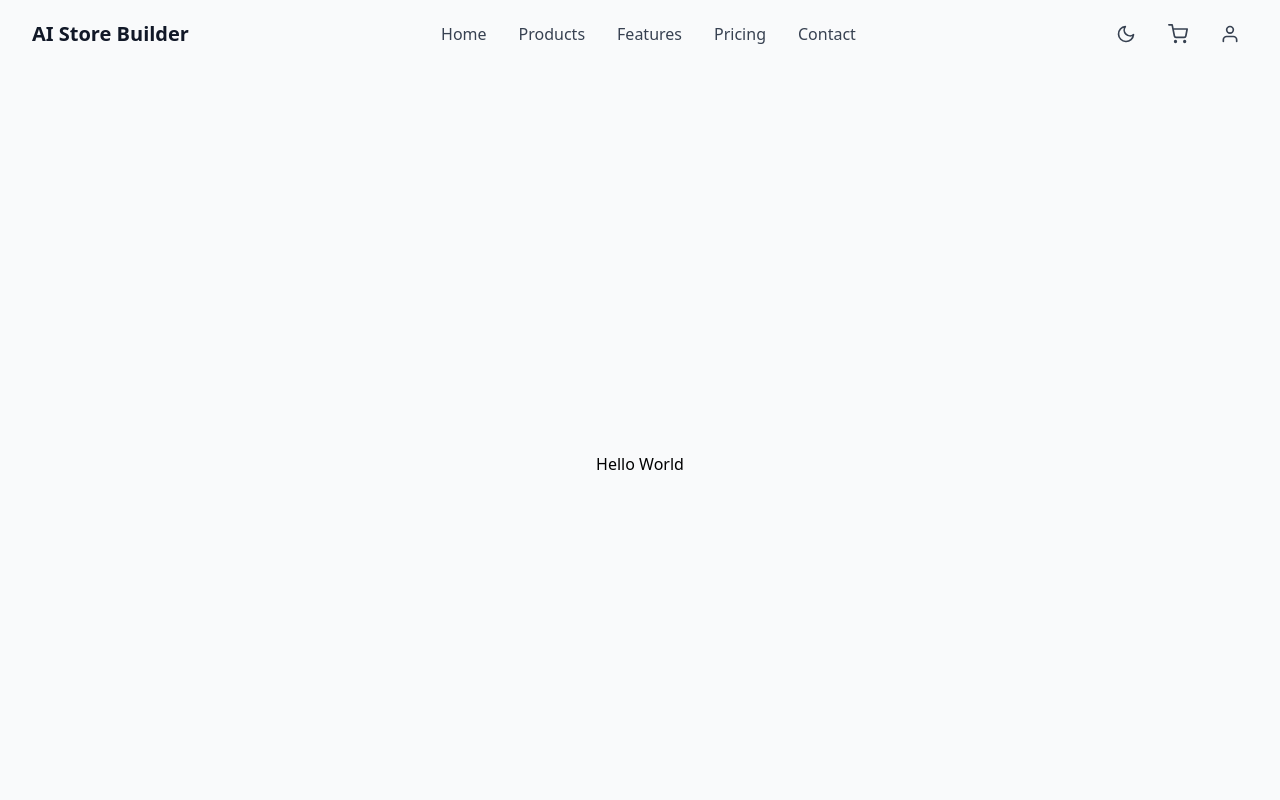
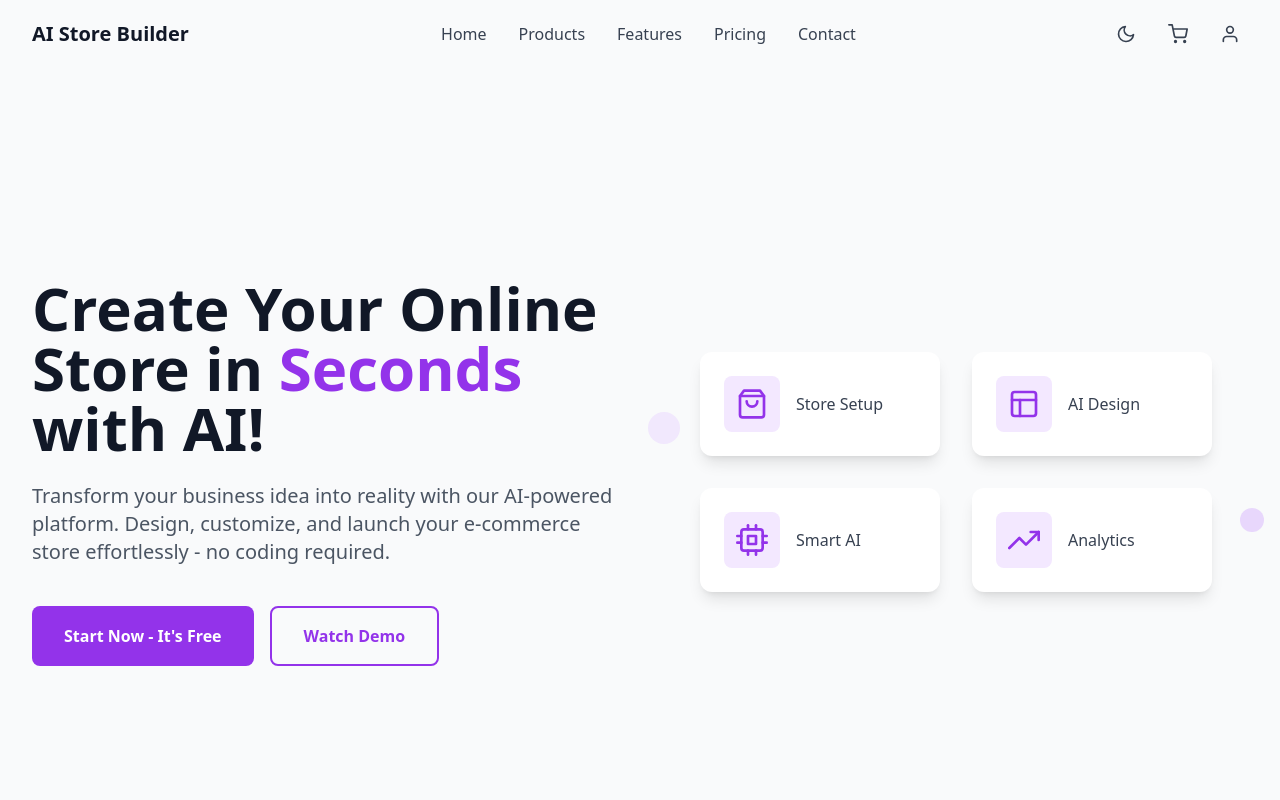
Before and after one commit to zobirofkir/wee-build-frontend, a React (Create React App) app: page / in a window 1280 px wide. Shown: the top 800 px of the page. Built offline with nearby package versions, Linux system fonts and the light colour scheme.

Commit message:
create hero component

```diff
--- a/src/App.js
+++ b/src/App.js
@@ -1,11 +1,10 @@
 import './App.css';
+import HeroComponent from './component/home/hero-component';
 
 function App() {
   return (
     <div className="flex justify-center items-center h-screen">
-      <h1>
-        Hello World
-      </h1>
+      <HeroComponent />
     </div>
   );
 }
--- /dev/null
+++ b/src/component/home/hero-component.js
@@ -0,0 +1,95 @@
+import React from 'react';
+import {
+  FiShoppingBag,
+  FiLayout,
+  FiGrid,
+  FiCpu,
+  FiSettings,
+  FiTrendingUp
+} from "react-icons/fi";
+
+const HeroComponent = () => {
+  return (
+    <div className="relative overflow-hidden">
+      {/* Purple gradient background */}
+      <div className="absolute inset-0 bg-gradient-to-br from-purple-50 to-white dark:from-gray-900 dark:to-gray-800 -z-10" />
+
+      <div className="max-w-7xl mx-auto px-4 sm:px-6 lg:px-8 pt-20 pb-16 sm:pt-24 sm:pb-20">
+        <div className="grid grid-cols-1 lg:grid-cols-2 gap-12 items-center">
+          {/* Text Content */}
+          <div className="text-center lg:text-left">
+            <h1 className="text-4xl sm:text-5xl lg:text-6xl font-bold text-gray-900 dark:text-white">
+              Create Your Online Store in{' '}
+              <span className="text-purple-600 dark:text-purple-400">Seconds</span>{' '}
+              with AI!
+            </h1>
+
+            <p className="mt-6 text-xl text-gray-600 dark:text-gray-300">
+              Transform your business idea into reality with our AI-powered platform.
+              Design, customize, and launch your e-commerce store effortlessly - no coding required.
+            </p>
+
+            <div className="mt-10 flex flex-col sm:flex-row gap-4 justify-center lg:justify-start">
+              <button className="px-8 py-4 bg-purple-600 hover:bg-purple-700 dark:bg-purple-500 dark:hover:bg-purple-600 text-white font-semibold rounded-lg transition-colors duration-300 transform hover:scale-105">
+                Start Now - It's Free
+              </button>
+              <button className="px-8 py-4 border-2 border-purple-600 dark:border-purple-400 text-purple-600 dark:text-purple-400 font-semibold rounded-lg hover:bg-purple-50 dark:hover:bg-gray-800 transition-colors duration-300">
+                Watch Demo
+              </button>
+            </div>
+          </div>
+
+          {/* Icon Grid Illustration */}
+          <div className="relative">
+            <div className="w-full h-full max-w-lg mx-auto grid grid-cols-2 gap-8">
+              {/* Icon Cards */}
+              <div className="bg-white dark:bg-gray-800 rounded-xl p-6 shadow-lg">
+                <div className="flex items-center space-x-4">
+                  <div className="p-3 bg-purple-100 dark:bg-purple-900 rounded-lg">
+                    <FiShoppingBag className="w-8 h-8 text-purple-600 dark:text-purple-400" />
+                  </div>
+                  <span className="text-gray-700 dark:text-gray-300 font-medium">Store Setup</span>
+                </div>
+              </div>
+
+              <div className="bg-white dark:bg-gray-800 rounded-xl p-6 shadow-lg">
+                <div className="flex items-center space-x-4">
+                  <div className="p-3 bg-purple-100 dark:bg-purple-900 rounded-lg">
+                    <FiLayout className="w-8 h-8 text-purple-600 dark:text-purple-400" />
+                  </div>
+                  <span className="text-gray-700 dark:text-gray-300 font-medium">AI Design</span>
+                </div>
+              </div>
+
+              <div className="bg-white dark:bg-gray-800 rounded-xl p-6 shadow-lg">
+                <div className="flex items-center space-x-4">
+                  <div className="p-3 bg-purple-100 dark:bg-purple-900 rounded-lg">
+                    <FiCpu className="w-8 h-8 text-purple-600 dark:text-purple-400" />
+                  </div>
+                  <span className="text-gray-700 dark:text-gray-300 font-medium">Smart AI</span>
+                </div>
+              </div>
+
+              <div className="bg-white dark:bg-gray-800 rounded-xl p-6 shadow-lg">
+                <div className="flex items-center space-x-4">
+                  <div className="p-3 bg-purple-100 dark:bg-purple-900 rounded-lg">
+                    <FiTrendingUp className="w-8 h-8 text-purple-600 dark:text-purple-400" />
+                  </div>
+                  <span className="text-gray-700 dark:text-gray-300 font-medium">Analytics</span>
+                </div>
+              </div>
+            </div>
+
+            {/* Decorative elements */}
+            <div className="absolute top-0 left-0 w-full h-full pointer-events-none">
+              <div className="absolute top-1/4 -left-4 w-8 h-8 bg-purple-200 dark:bg-purple-800 rounded-full opacity-50" />
+              <div className="absolute bottom-1/4 -right-4 w-6 h-6 bg-purple-300 dark:bg-purple-700 rounded-full opacity-50" />
+            </div>
+          </div>
+        </div>
+      </div>
+    </div>
+  );
+};
+
+export default HeroComponent;
```
